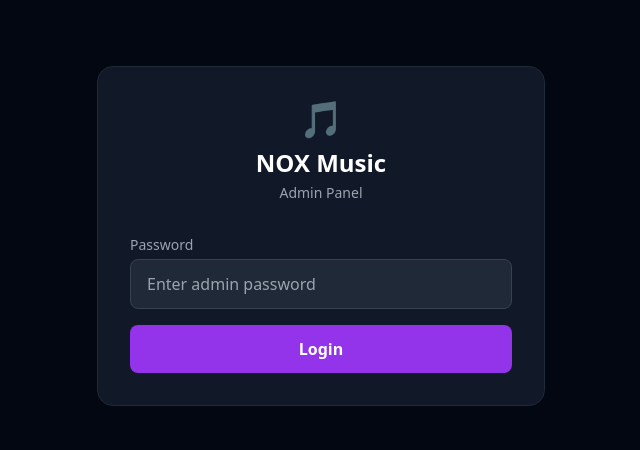
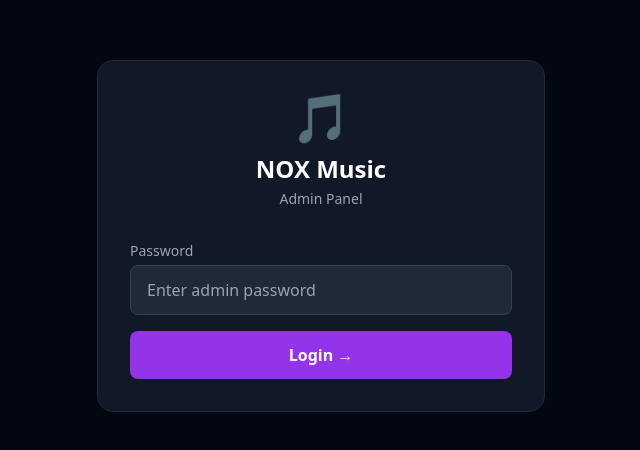
Before and after one commit to Shaikhyusufdev/nox-music-admin, a Next.js app: page / in a window 1280 px wide. Shown: the part 164-614 px from the top of the page, without its empty margins (319-959 px from the left). Built offline with nearby package versions, Linux system fonts and the light colour scheme.

Commit message:
Update page.tsx

```diff
--- a/app/page.tsx
+++ b/app/page.tsx
@@ -12,13 +12,11 @@ export default function LoginPage() {
     e.preventDefault()
     setLoading(true)
     setError('')
-
     const res = await fetch('/api/auth', {
       method: 'POST',
       headers: { 'Content-Type': 'application/json' },
       body: JSON.stringify({ password }),
     })
-
     if (res.ok) {
       router.push('/dashboard')
     } else {
@@ -31,11 +29,10 @@ export default function LoginPage() {
     <div className="min-h-screen flex items-center justify-center bg-gray-950">
       <div className="bg-gray-900 p-8 rounded-2xl w-full max-w-md border border-gray-800">
         <div className="text-center mb-8">
-          <div className="text-4xl mb-2">🎵</div>
+          <div className="text-5xl mb-3">🎵</div>
           <h1 className="text-2xl font-bold text-white">NOX Music</h1>
           <p className="text-gray-400 text-sm mt-1">Admin Panel</p>
         </div>
-
         <form onSubmit={handleLogin} className="space-y-4">
           <div>
             <label className="text-sm text-gray-400 mb-1 block">Password</label>
@@ -48,17 +45,13 @@ export default function LoginPage() {
               required
             />
           </div>
-
-          {error && (
-            <p className="text-red-400 text-sm">{error}</p>
-          )}
-
+          {error && <p className="text-red-400 text-sm">{error}</p>}
           <button
             type="submit"
             disabled={loading}
             className="w-full bg-purple-600 hover:bg-purple-700 text-white py-3 rounded-lg font-semibold transition disabled:opacity-50"
           >
-            {loading ? 'Logging in...' : 'Login'}
+            {loading ? 'Logging in...' : 'Login →'}
           </button>
         </form>
       </div>
```
